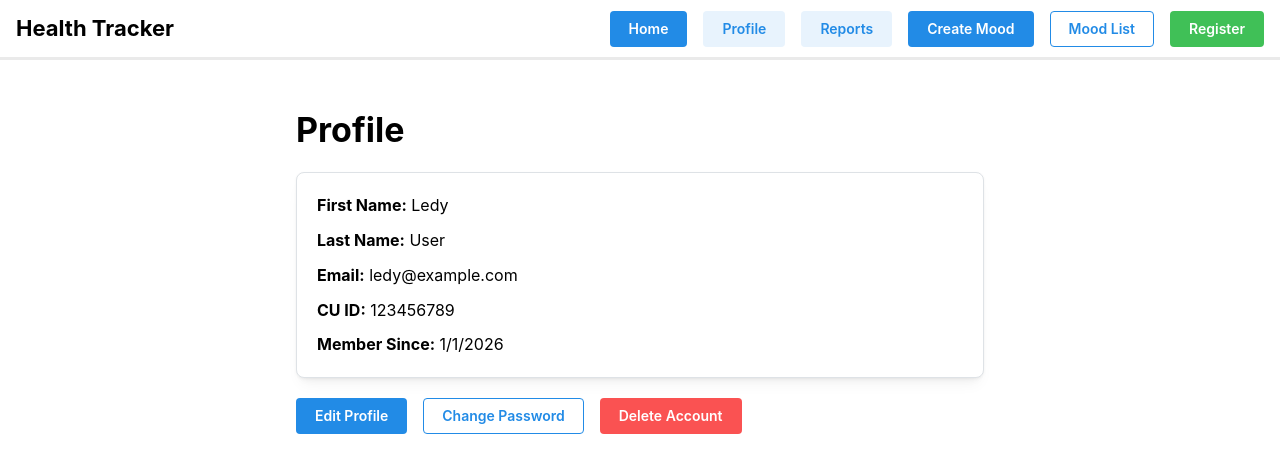
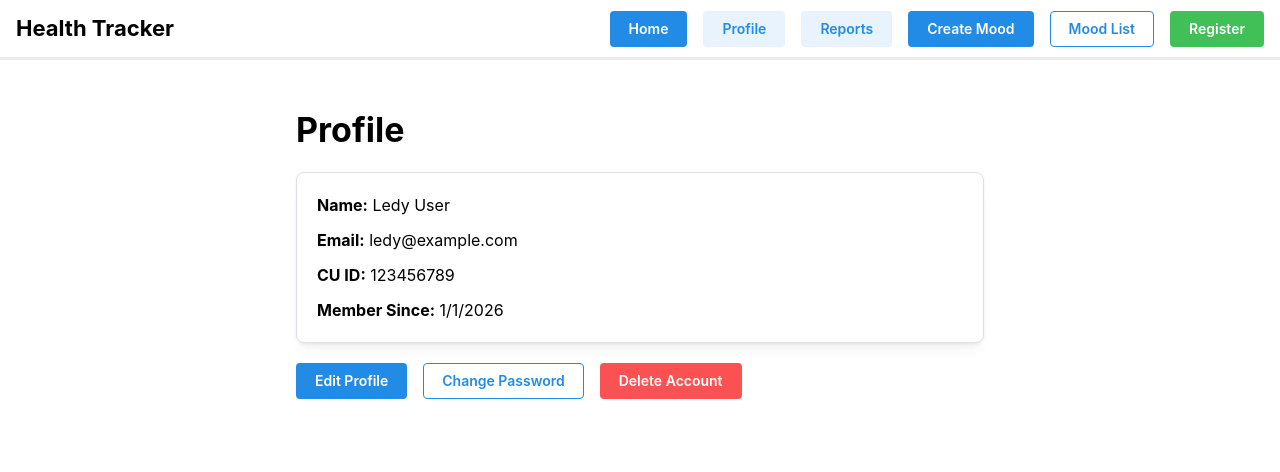
Before and after one commit to CSPB-3308-Team-6-Project/project-repo, a Next.js app in the folder Documentation/3308-tracker-app/: page /profile in a window 1280 px wide. Shown: the top 472 px of the page. Built offline with nearby package versions, Linux system fonts and the light colour scheme.

Commit message:
Fixed profile page

```diff
--- a/Documentation/3308-tracker-app/app/(content)/profile/ChangePasswordForm.tsx
+++ b/Documentation/3308-tracker-app/app/(content)/profile/ChangePasswordForm.tsx
@@ -1,3 +1,5 @@
+
+
 import { PasswordInput, Stack } from '@mantine/core';
 import { changePassword } from './actions';
 import SubmitButton from './SubmitButton';
--- a/Documentation/3308-tracker-app/app/(content)/profile/page.tsx
+++ b/Documentation/3308-tracker-app/app/(content)/profile/page.tsx
@@ -1,14 +1,15 @@
 import { Card, Container, Stack, Text, Title } from '@mantine/core';
 import ProfileActions from './ProfileActions';
+import { IUser } from '@/types/user/user';
 
 export default async function ProfilePage() {
-  const user = {
+  const user: IUser = {
     id: 1,
-    firstName: 'Ledy',
-    lastName: 'User',
+    name: 'Ledy User',
     email: 'ledy@example.com',
     cuID: '123456789',
-    createdAt: new Date('2026-01-01'), /*Mock data for now*/
+    trackerIDs: [],
+    createdAt: new Date('2026-01-01'),
   };
 
   return (
@@ -18,12 +19,7 @@ export default async function ProfilePage() {
 
         <Card shadow="sm" padding="lg" radius="md" withBorder>
           <Stack gap="xs">
-            <Text>
-              <strong>First Name:</strong> {user.firstName}
-            </Text>
-            <Text>
-              <strong>Last Name:</strong> {user.lastName}
-            </Text>
+            <Text><strong>Name:</strong> {user.name}</Text>
             <Text>
               <strong>Email:</strong> {user.email}
             </Text>
@@ -37,7 +33,13 @@ export default async function ProfilePage() {
           </Stack>
         </Card>
 
-        <ProfileActions user={user} />
+        <ProfileActions user={{
+          firstName: user.name.split(' ')[0],
+          lastName: user.name.split(' ')[1] || '',
+          email: user.email,
+          cuID: user.cuID,
+  }}
+/>
       </Stack>
     </Container>
   );
```
